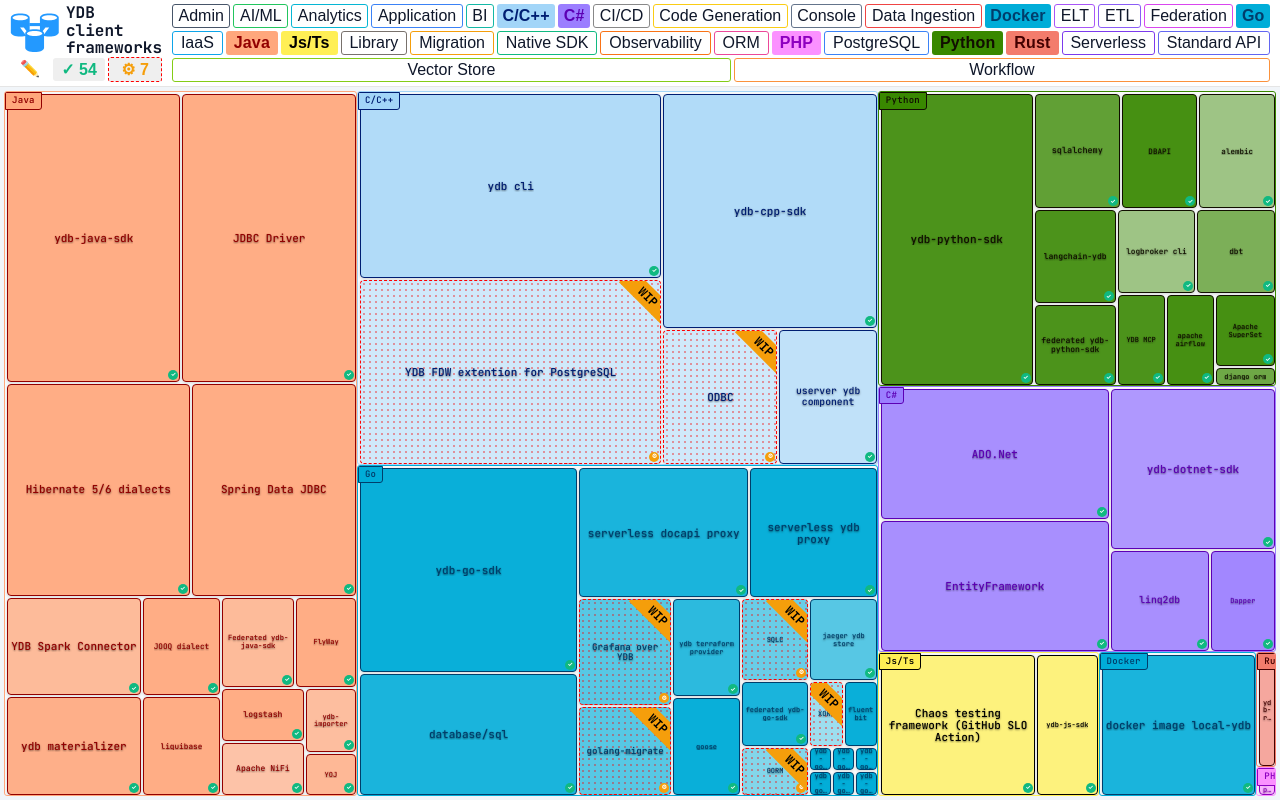
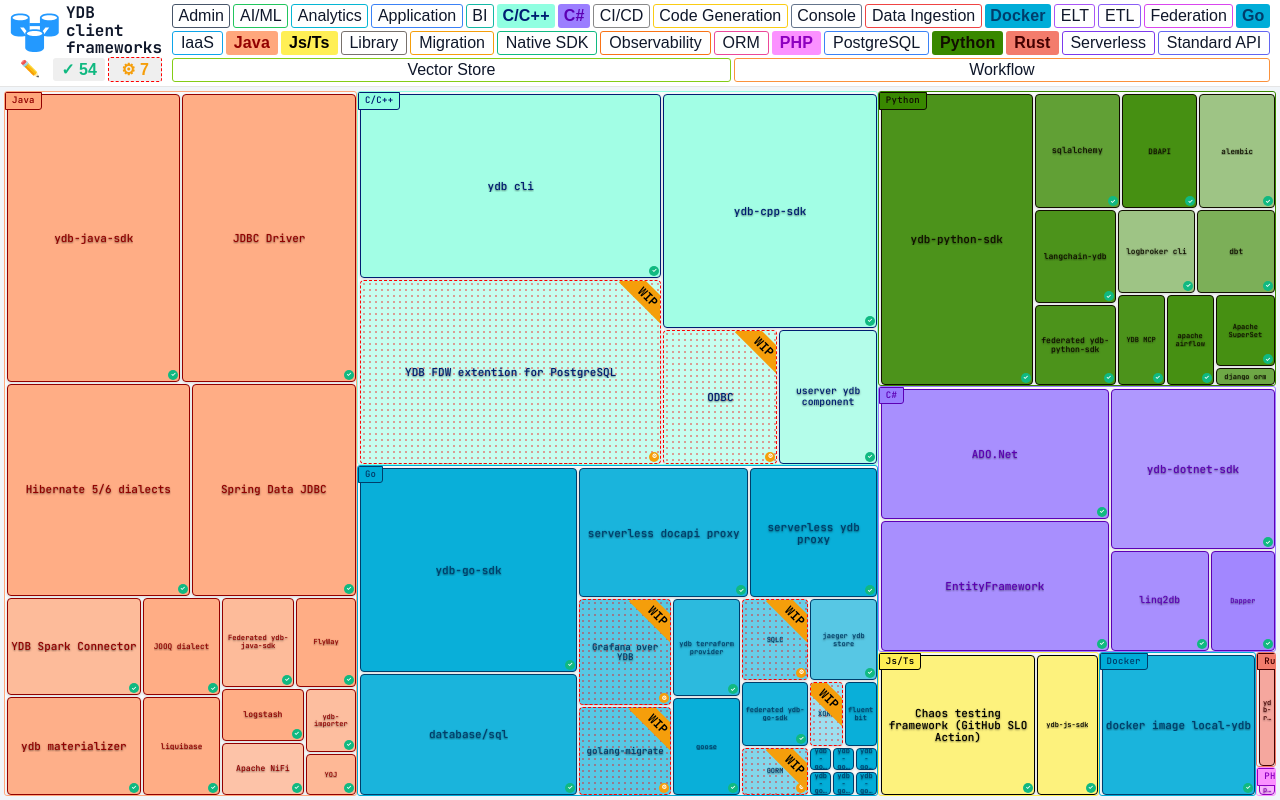
Before and after one commit to ydb-platform/ydb-frameworks, a React (Vite) app: page / in a window 1280 px wide. Built offline with nearby package versions, Linux system fonts and the light colour scheme.

Commit message:
Update frameworks.js

```diff
--- a/src/data/frameworks.js
+++ b/src/data/frameworks.js
@@ -864,7 +864,7 @@
   "Go": { bg: "#00ADD8", text: "#003e6b" },
   "Python": { bg: "#398800", text: "#110f00" },
   "Java": { bg: "#ffa77c", text: "#920000" },
-  "C/C++": { bg: "#a2d5f8", text: "#001e72" },
+  "C/C++": { bg: "#90ffe1", text: "#001e72" },
   "C#": { bg: "#9b7eff", text: "#5c00b4" },
   "Js/Ts": { bg: "#ffef55", text: "#000000" },
   "Rust": { bg: "#f37c6c", text: "#440000" },
```
